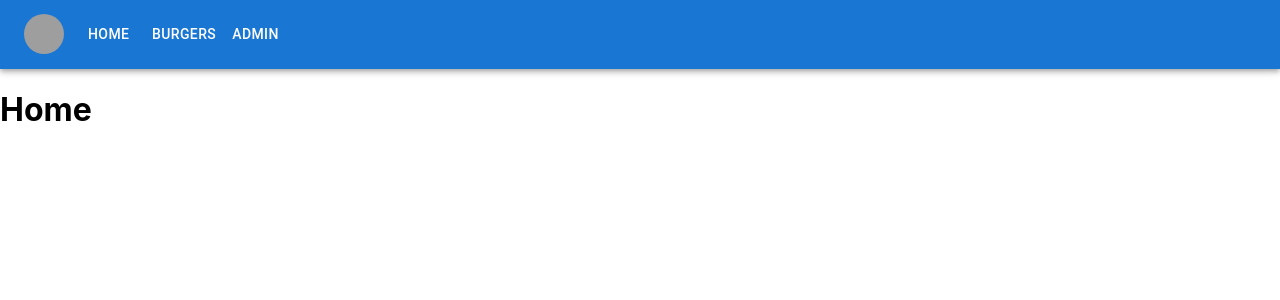
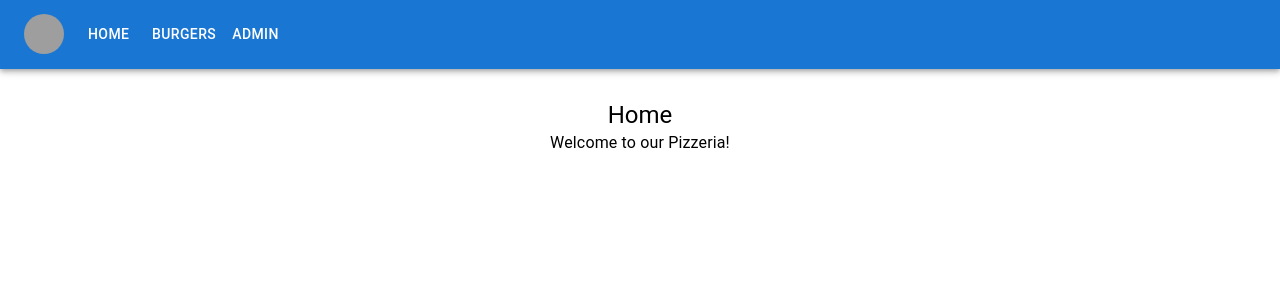
Before and after one commit to mlesiak/pizza-app, a React (Create React App) app in the folder pizza-app/: page / in a window 1280 px wide. Shown: the top 300 px of the page. Built offline with nearby package versions, Linux system fonts and the light colour scheme; grey boxes are pictures that could not be loaded.

Commit message:
added page wrapper and some styles

```diff
--- /dev/null
+++ b/pizza-app/src/common/page-wrapper/index.js
@@ -0,0 +1,17 @@
+import Typography from "@mui/material/Typography";
+
+export const PageWrapper = ({ title, children }) => {
+  return (
+    <div
+      style={{
+        marginTop: "30px",
+        display: "flex",
+        flexDirection: "column",
+        alignItems: "center",
+      }}
+    >
+      <Typography variant="h5">{title}</Typography>
+      {children}
+    </div>
+  );
+};
--- /dev/null
+++ b/pizza-app/src/content/home/index.js
@@ -0,0 +1,10 @@
+import { PageWrapper } from "../../common/page-wrapper";
+import Typography from "@mui/material/Typography";
+
+export const Home = () => {
+  return (
+    <PageWrapper title="Home">
+      <Typography>Welcome to our Pizzeria!</Typography>
+    </PageWrapper>
+  );
+};
--- a/pizza-app/src/content/index.js
+++ b/pizza-app/src/content/index.js
@@ -1,9 +1,10 @@
 import { Routes, Route } from "react-router-dom";
+import { Home } from "./home";
 
 export const Content = () => {
   return (
     <Routes>
-      <Route path="/" element={<h1>Home</h1>} />
+      <Route path="/" element={<Home />} />
       <Route path="/burgers" element={<h1>Burgers</h1>} />
       <Route path="/admin" element={<h1>Admin</h1>} />
     </Routes>
```
